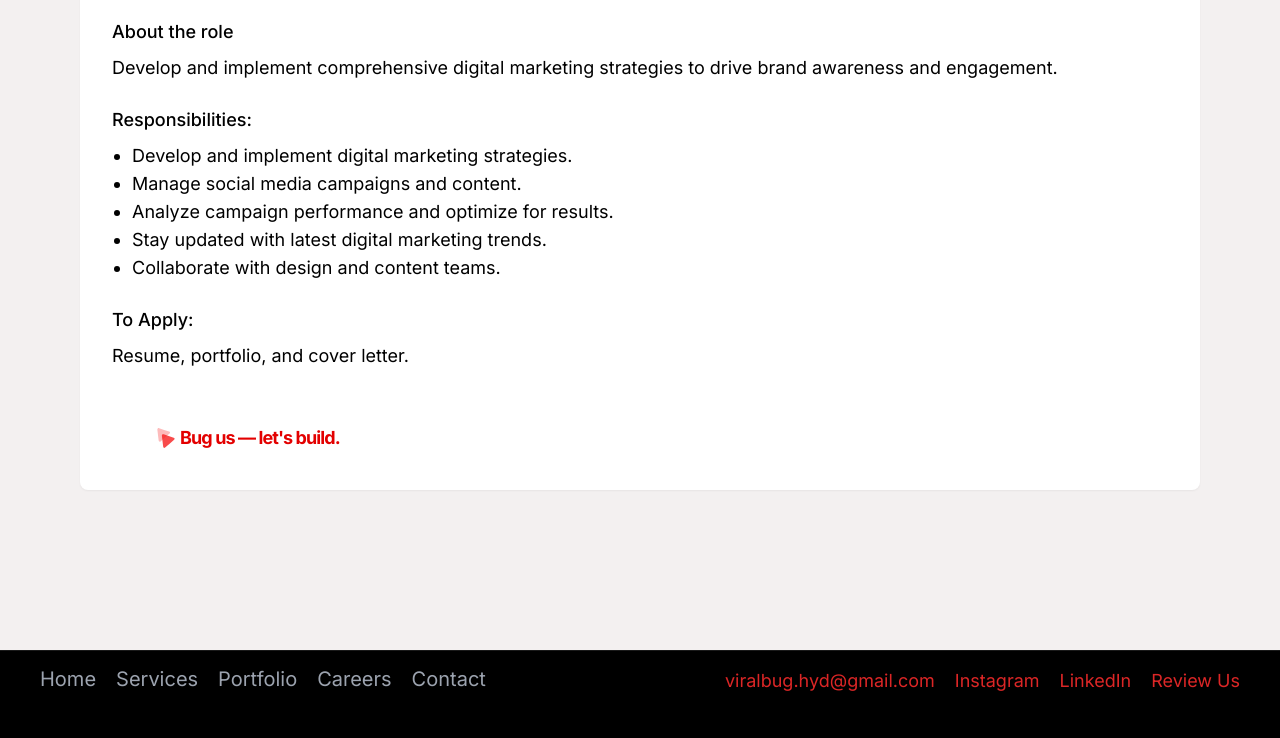
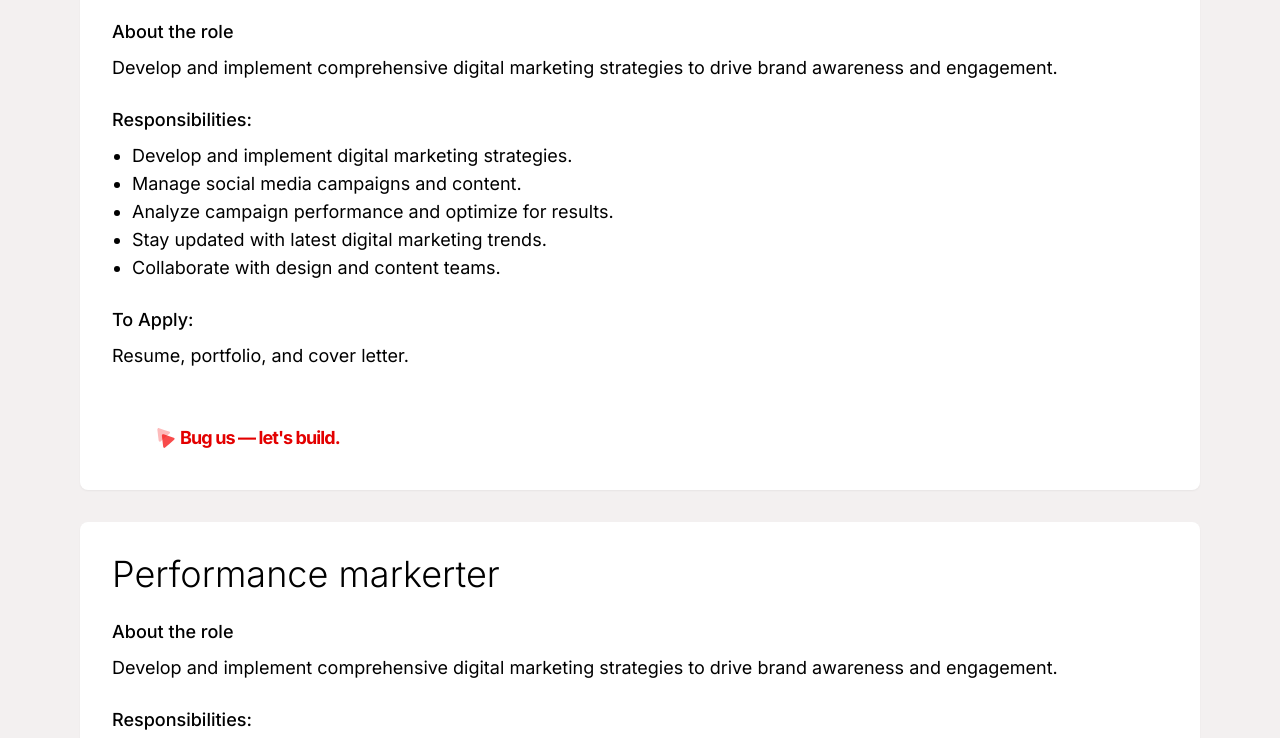
Before and after one commit to Viral2024-DigitalMarketing/viralDesignCoded, a Next.js app: page /contact in a window 1280 px wide. Shown: the part 2000-2738 px from the top of the page. Built offline with nearby package versions, Linux system fonts and the light colour scheme.

Commit message:
updated job cards

```diff
--- a/components/contact/AboutCareers.tsx
+++ b/components/contact/AboutCareers.tsx
@@ -190,6 +190,28 @@ export default function AboutCareers() {
                 "Collaborate with design and content teams.",
             ],
         },
+        {
+            title: "Performance markerter",
+            description: "Develop and implement comprehensive digital marketing strategies to drive brand awareness and engagement.",
+            responsibilities: [
+                "Plan and execute performance marketing campaigns across various channels.",
+                "Manage budgets and optimize campaigns for ROI.",
+                "Analyze campaign data and provide insights for improvement.",
+                "Conduct A/B testing and experiment with new strategies.",
+                "Stay up-to-date with performance marketing trends and technologies.",
+            ],
+        },
+        {
+            title: "Graphic Designer",
+            description: "Develop and implement comprehensive digital marketing strategies to drive brand awareness and engagement.",
+            responsibilities: [
+                "Design graphics for social media, websites, and marketing materials.",
+                "Develop visual identities and brand assets.",
+                "Collaborate on design concepts and project requirements.",
+                "Create and maintain design guidelines.",
+                "Stay current with design trends and tools.",
+            ],
+        },
 
     ];
 
--- a/components/home/JoinOurTeamSection.tsx
+++ b/components/home/JoinOurTeamSection.tsx
@@ -64,7 +64,7 @@ export default function JoinOurTeamSection() {
                   transition: 'color 0.6s ease',
               }}
           >
-            3 Open Roles
+            4 Open Roles
           </span>
                     <ArrowRight
                         className="
```
